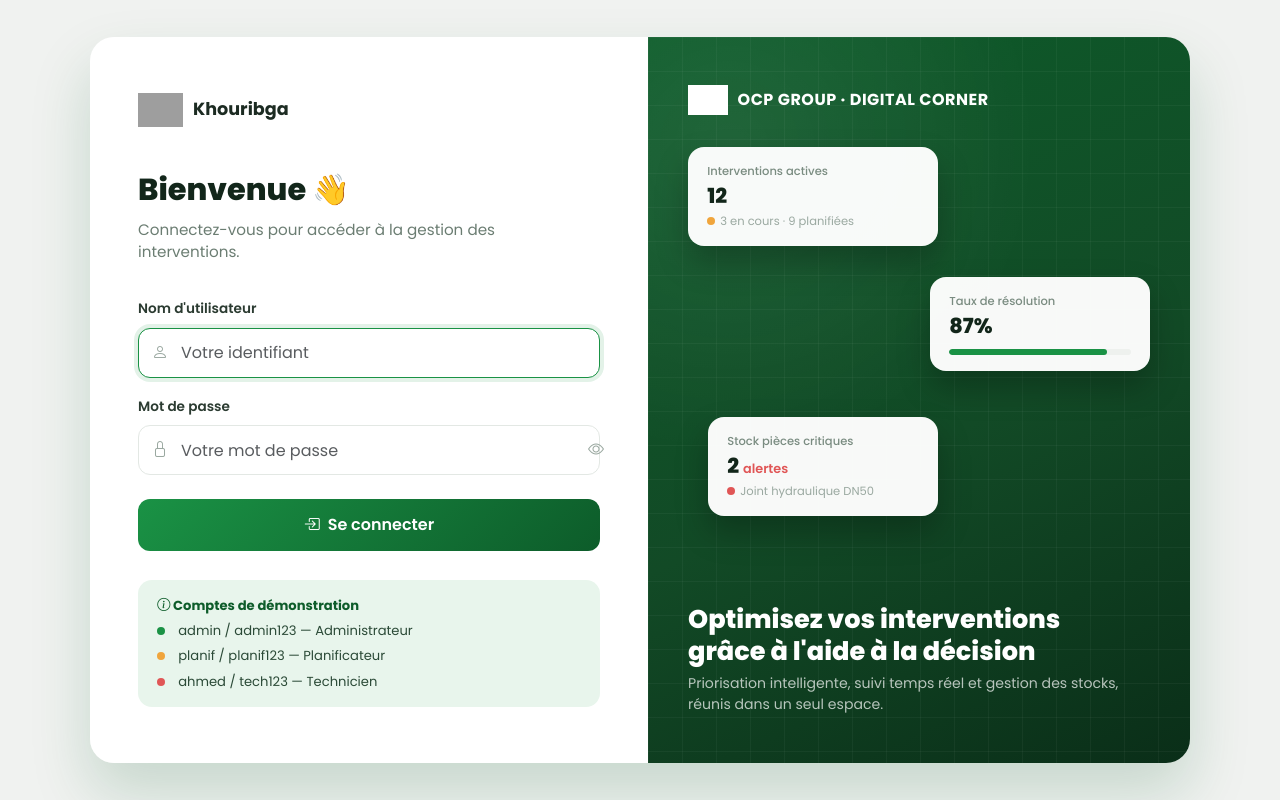
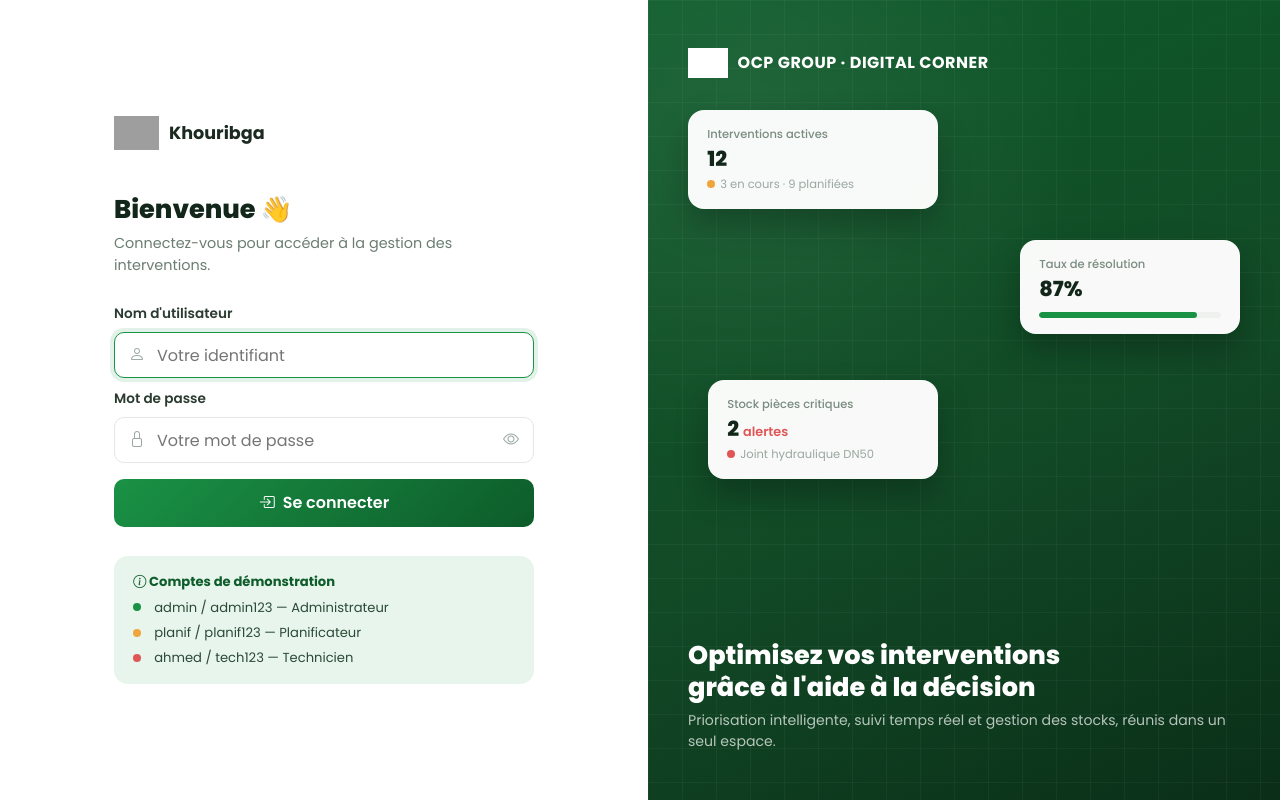
Before and after one commit to Nano963-p/ocp_interventions, a Flask app: page /login in a window 1280 px wide. Run offline with Flask 3, Linux system fonts and the light colour scheme; parts of the project's set-up code (start-up, migrations or seed data) failed here and were passed over; grey boxes are pictures that could not be loaded.

Commit message:
fix: icone oeil correctement contenue dans le champ mot de passe

```diff
--- a/app/templates/login.html
+++ b/app/templates/login.html
@@ -14,23 +14,19 @@
       --ocp-green-light: #e8f5ec;
     }
     * { font-family: 'Poppins', sans-serif; }
+    html, body {
+      margin: 0;
+      height: 100%;
+      width: 100%;
+      overflow: hidden;
+    }
     body {
-      margin: 0;
-      min-height: 100vh;
       display: flex;
-      align-items: center;
-      justify-content: center;
-      background: #f0f2f0;
     }
     .login-shell {
       display: flex;
       width: 100%;
-      max-width: 1100px;
-      min-height: 640px;
-      margin: 2rem;
-      border-radius: 24px;
-      overflow: hidden;
-      box-shadow: 0 30px 60px rgba(13, 92, 42, 0.18);
+      height: 100vh;
     }
 
     /* ---------- Panneau gauche : formulaire ---------- */
@@ -40,42 +36,80 @@
       padding: 3.5rem 3rem;
       display: flex;
       flex-direction: column;
+      align-items: center;
       justify-content: center;
+    }
+    .login-form-inner {
+      width: 100%;
+      max-width: 420px;
     }
     .brand-row { display: flex; align-items: center; gap: .6rem; margin-bottom: 2.5rem; }
     .brand-row img { height: 34px; }
     .brand-row span { font-weight: 700; font-size: 1.1rem; color: #1c2b22; }
 
-    .welcome-title { font-weight: 800; font-size: 1.9rem; color: #12261a; margin-bottom: .4rem; }
-    .welcome-sub { color: #6b7d72; margin-bottom: 2rem; font-size: .95rem; }
+    .welcome-title { font-weight: 800; font-size: 1.6rem; color: #12261a; margin-bottom: .3rem; }
+    .welcome-sub { color: #6b7d72; margin-bottom: 1.5rem; font-size: .9rem; }
 
     .form-label { font-weight: 600; font-size: .85rem; color: #2b3b31; }
+
     .input-icon-group {
-      position: relative;
+      display: flex;
+      align-items: center;
+      width: 100%;
+      height: 46px;
+      border: 1.5px solid #e3e8e4;
+      border-radius: 10px;
+      background: #fff;
+      transition: border-color .2s, box-shadow .2s;
+      overflow: hidden;
     }
-    .input-icon-group i {
-      position: absolute; left: 14px; top: 50%; transform: translateY(-50%);
-      color: #9aa8a0; font-size: 1rem;
-    }
-    .input-icon-group input {
-      padding-left: 42px;
-      height: 50px;
-      border-radius: 12px;
-      border: 1.5px solid #e3e8e4;
-      transition: all .2s;
-    }
-    .input-icon-group input:focus {
+    .input-icon-group:focus-within {
       border-color: var(--ocp-green);
       box-shadow: 0 0 0 4px rgba(26, 146, 69, 0.12);
     }
+    .input-icon-group i {
+      flex: 0 0 auto;
+      color: #9aa8a0;
+      font-size: 1rem;
+      padding-left: 14px;
+    }
+    .input-icon-group input {
+      flex: 1 1 auto;
+      width: 100%;
+      min-width: 0;
+      height: 100%;
+      border: none;
+      outline: none;
+      padding: 0 12px;
+      background: transparent;
+      box-shadow: none !important;
+    }
     .toggle-pwd {
-      position: absolute; right: 14px; top: 50%; transform: translateY(-50%);
-      color: #9aa8a0; cursor: pointer; background: none; border: none; font-size: 1rem;
+      flex: 0 0 auto;
+      color: #9aa8a0;
+      cursor: pointer;
+      background: none;
+      border: none;
+      font-size: 1rem;
+      padding: 0 14px;
+      height: 100%;
+      display: flex;
+      align-items: center;
+    }
+    /* Désactive l'icône native "afficher le mot de passe" du navigateur (Edge/Chrome) */
+    input[type="password"]::-ms-reveal,
+    input[type="password"]::-ms-clear {
+      display: none;
+    }
+    input::-webkit-credentials-auto-fill-button,
+    input::-webkit-strong-password-auto-fill-button {
+      display: none !important;
+      visibility: hidden;
     }
 
     .btn-ocp {
-      height: 52px;
-      border-radius: 12px;
+      height: 48px;
+      border-radius: 10px;
       background: linear-gradient(135deg, var(--ocp-green), var(--ocp-green-dark));
       border: none;
       font-weight: 600;
@@ -166,6 +200,7 @@
 
   <!-- ================= Panneau formulaire ================= -->
   <div class="login-form-panel">
+   <div class="login-form-inner">
     <div class="brand-row">
       <img src="{{ url_for('static', filename='img/ocp_logo.png') }}" alt="OCP">
       <span>Khouribga</span>
@@ -183,19 +218,19 @@
     <form method="post">
       <input type="hidden" name="csrf_token" value="{{ csrf_token() }}">
 
-      <div class="mb-3">
+      <div class="mb-2">
         <label class="form-label">Nom d'utilisateur</label>
         <div class="input-icon-group">
           <i class="bi bi-person"></i>
-          <input type="text" name="username" class="form-control" placeholder="Votre identifiant" required autofocus>
+          <input type="text" name="username" placeholder="Votre identifiant" required autofocus>
         </div>
       </div>
 
-      <div class="mb-3">
+      <div class="mb-2">
         <label class="form-label">Mot de passe</label>
         <div class="input-icon-group">
           <i class="bi bi-lock"></i>
-          <input type="password" name="password" id="pwdField" class="form-control" placeholder="Votre mot de passe" required>
+          <input type="password" name="password" id="pwdField" placeholder="Votre mot de passe" required>
           <button type="button" class="toggle-pwd" onclick="togglePwd()"><i class="bi bi-eye" id="pwdIcon"></i></button>
         </div>
       </div>
@@ -211,6 +246,7 @@
       <div class="demo-row"><span class="badge-dot dot-orange"></span> planif / planif123 — Planificateur</div>
       <div class="demo-row"><span class="badge-dot dot-red"></span> ahmed / tech123 — Technicien</div>
     </div>
+   </div>
   </div>
 
   <!-- ================= Panneau visuel ================= -->
```
